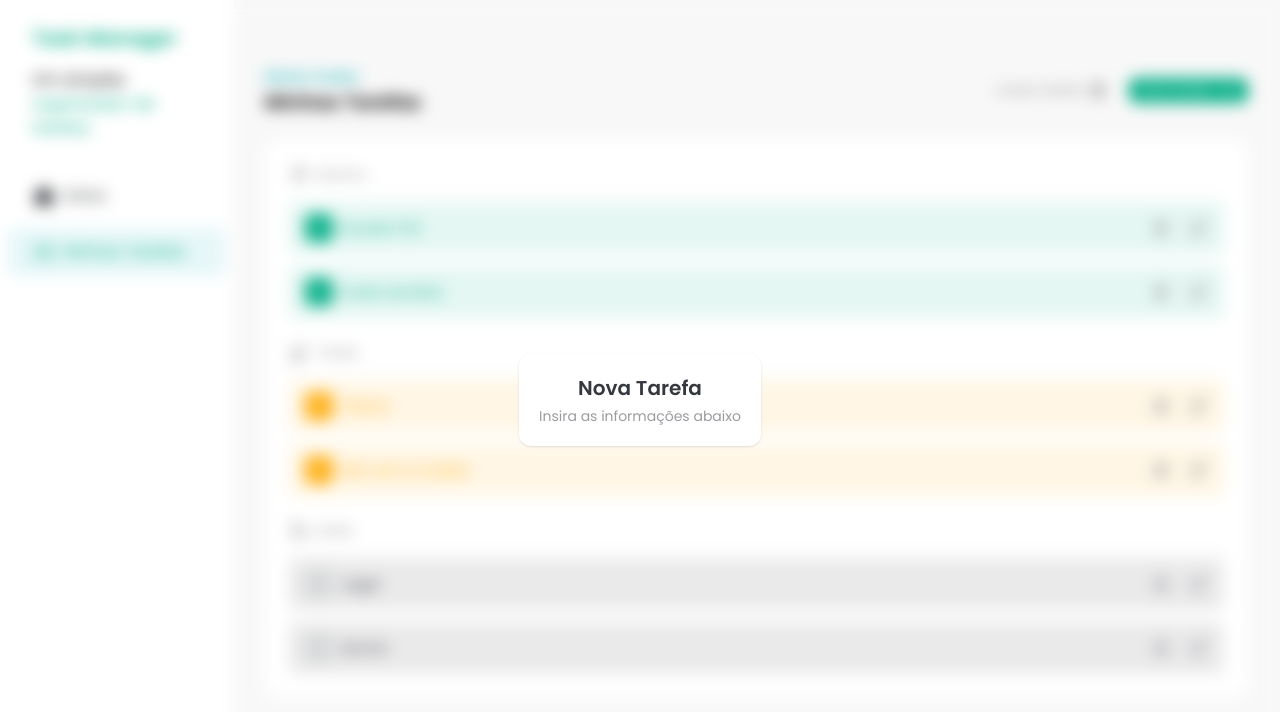
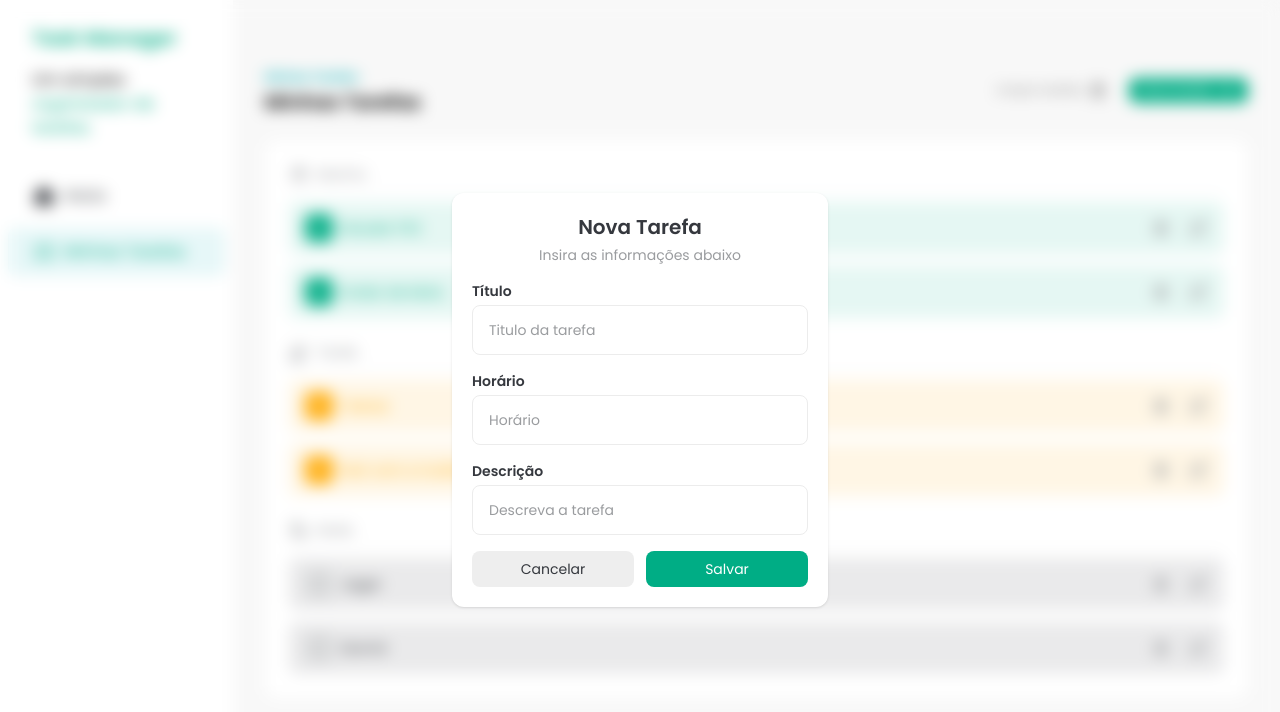
Before and after one commit to duduzinmuller/task-manager, a React (Vite) app: page / in a window 1280 px wide. Both pictures are taken after a click on the button "Nova tarefa". Shown: the top 712 px of the page. Built offline with nearby package versions, Linux system fonts and the light colour scheme.

Commit message:
feat: ensure AddTaskDialog can be closed

```diff
--- a/src/components/AddTaskDialog.jsx
+++ b/src/components/AddTaskDialog.jsx
@@ -1,6 +1,9 @@
 import { createPortal } from "react-dom"
 
-const AddTaskDialog = ({ isOpen }) => {
+import Button from "./Button"
+import Input from "./Input"
+
+const AddTaskDialog = ({ isOpen, handleClose }) => {
   if (!isOpen) return null
 
   return createPortal(
@@ -8,9 +11,25 @@
       {/* DIALOG */}
       <div className="rounded-xl bg-white p-5 text-center shadow">
         <h2 className="text-xl font-semibold text-[#35383E]">Nova Tarefa</h2>
-        <p className="mt-1 text-sm text-[#9A9C9F]">
+        <p className="mb-4 mt-1 text-sm text-[#9A9C9F]">
           Insira as informações abaixo
         </p>
+
+        <div className="flex w-[336px] flex-col space-y-4">
+          <Input id="title" label="Título" placeholder="Titulo da tarefa" />
+          <Input id="time" label="Horário" placeholder="Horário" />
+          <Input
+            id="description"
+            label="Descrição"
+            placeholder="Descreva a tarefa"
+          />
+          <div className="flex gap-3">
+            <Button size="large" variant="secondary" onClick={handleClose}>
+              Cancelar
+            </Button>
+            <Button size="large">Salvar</Button>
+          </div>
+        </div>
       </div>
     </div>,
     document.body
--- a/src/components/Tasks.jsx
+++ b/src/components/Tasks.jsx
@@ -72,7 +72,10 @@
             Nova tarefa
             <AddIcon />
           </Button>
-          <AddTaskDialog isOpen={AddTaskDialogIsOpen} />
+          <AddTaskDialog
+            isOpen={AddTaskDialogIsOpen}
+            handleClose={() => setAddTaskDialogIsOpen(false)}
+          />
         </div>
       </div>
 
```
